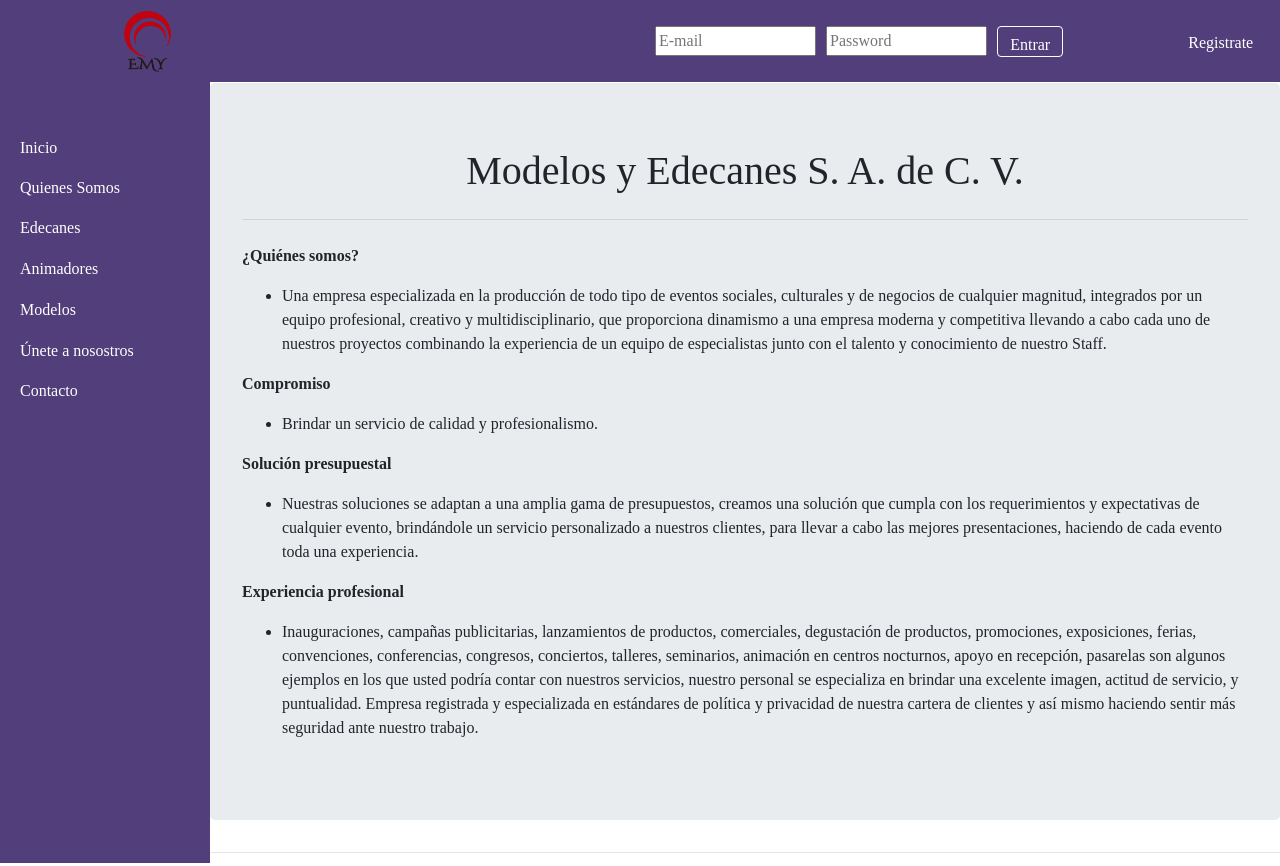
After one commit to rcsystem/webemy, a PHP site: page /somos.php in a window 1280 px wide. The commit adds this page. Shown: the top 866 px of the page. Run offline with PHP 8.4, Linux system fonts and the light colour scheme; some libraries are stand-ins or nearby versions; some web fonts are replaced.

Commit message:
Cambios de registro y login

```diff
--- a/header.php
+++ b/header.php
@@ -35,7 +35,7 @@ if (isset($_POST['btn-login'])) {
 			header("Location: inicio_empresa.php");
 		} else {
 			$msg = "<div class='alert alert-danger'>
-						<span class='glyphicon glyphicon-info-sign'></span> &nbsp; Error!
+						<span class='glyphicon glyphicon-info-sign'></span> &nbsp;Fatal. Inicio!
 					</div>";
 		}
 	}
@@ -135,13 +135,11 @@ if (isset($_POST['btn-login'])) {
 
 				</li>
                 <li>
-				<a href="index.php">Inicio</a>
-				<?php echo $msg;?>
-
+					<a href="index.php">Inicio</a>
 				</li>
                 <li>
 
-				<a href="" alt="">Quienes Somos</a>
+				<a href="somos.php" alt="">Quienes Somos</a>
                 </li>
                 <li>
 				<a  data-toggle="collapse" href="#colla-2" role="button" aria-expanded="false" aria-controls="collapseExample">Edecanes <i class="icon-angle-down" style="font-size:12px;"></i></a>
@@ -171,6 +169,9 @@ if (isset($_POST['btn-login'])) {
 
 			    <li>
                     <a href="contacto.php">Contacto</a>
-                </li>
+				</li>
+				<li>
+				<?php echo $msg;?>
+				</li>
             </ul>
         </div>
--- a/index.php
+++ b/index.php
@@ -10,7 +10,6 @@
 					<img class=" img-fluid" src="assets/images/home02.png" alt="First slide">
 						<div class="col-lg-5 ">
 							<div class="home-slider">
-
 								<h1>contamos con un extenso </h1>
 								<h1>catálgo de modelos y edecanes</h1>
 								<h1>a, aa, aaa.</h1>
--- /dev/null
+++ b/somos.php
@@ -0,0 +1,17 @@
+<?php include_once "header.php"; ?>
+<div class="home_juntar">
+    <div class="jumbotron">
+        <center><h1 class="display-10">Modelos y Edecanes S. A. de C. V.</h1></center>
+        <hr class="my-4">
+        <p><b>¿Quiénes somos?</b></p>
+          <ul><li>Una empresa especializada en la producción de todo tipo de eventos sociales, culturales y de negocios de cualquier magnitud, integrados por un equipo profesional, creativo y multidisciplinario, que proporciona dinamismo a una empresa moderna y competitiva llevando a cabo cada uno de nuestros proyectos combinando la experiencia de un equipo de especialistas junto con el talento y conocimiento de nuestro Staff.</li></ul>
+          <p><b>Compromiso</b></p>
+          <ul><li>Brindar un servicio de calidad y profesionalismo.</il></ul>
+          <p><b>Solución presupuestal</b></p>
+          <ul><li>Nuestras soluciones se adaptan a una amplia gama de presupuestos, creamos una solución que cumpla con los requerimientos y expectativas de cualquier evento, brindándole un servicio personalizado a nuestros clientes, para llevar a cabo las mejores presentaciones, haciendo de cada evento toda una experiencia.</il></ul>
+          <p><b>Experiencia profesional</b></p>
+          <ul><li>Inauguraciones, campañas publicitarias, lanzamientos de productos, comerciales, degustación de productos, promociones, exposiciones, ferias, convenciones, conferencias, congresos, conciertos, talleres, seminarios, animación en centros nocturnos, apoyo en recepción, pasarelas son algunos ejemplos en los que usted podría contar con nuestros servicios, nuestro personal se especializa en brindar una excelente imagen, actitud de servicio, y puntualidad.
+          Empresa registrada y especializada en estándares de política y privacidad de nuestra cartera de clientes y así mismo haciendo sentir más seguridad ante nuestro trabajo.</il></ul>
+    </div>
+</div>
+<?php include_once "footer.php"; ?>
```
